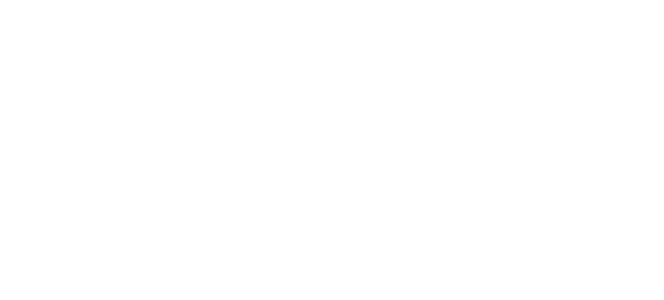
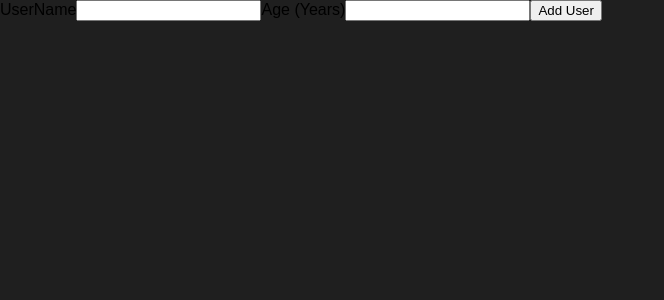
Before and after one commit to vinothsmart/react-complete-guide, a React (Create React App) app: page / in a window 1280 px wide. Shown: the top 300 px of the page, without its empty margins (0-664 px from the left). Built offline with nearby package versions, Linux system fonts and the light colour scheme.

Commit message:
AddUser Component

```diff
--- a/src/App.js
+++ b/src/App.js
@@ -1,10 +1,10 @@
-import React from 'react';
-
+import React from "react";
+import AddUser from "./components/Users/AddUser";
 
 function App() {
   return (
     <div>
-
+      <AddUser />
     </div>
   );
 }
--- /dev/null
+++ b/src/components/Users/AddUser.js
@@ -0,0 +1,17 @@
+const AddUser = ({ username, age }) => {
+  const addUserHandler = (e) => {
+    e.preventDefault();
+  };
+
+  return (
+    <form onSubmit={addUserHandler}>
+      <label htmlFor="username">UserName</label>
+      <input id="username" type="text" />
+      <label htmlFor="age">Age (Years)</label>
+      <input id="age" type="number" />
+      <button type="submit">Add User</button>
+    </form>
+  );
+};
+
+export default AddUser;
--- a/src/index.css
+++ b/src/index.css
@@ -4,6 +4,7 @@
 
 html {
   font-family: sans-serif;
+  background: #1f1f1f;
 }
 
 body {
```
